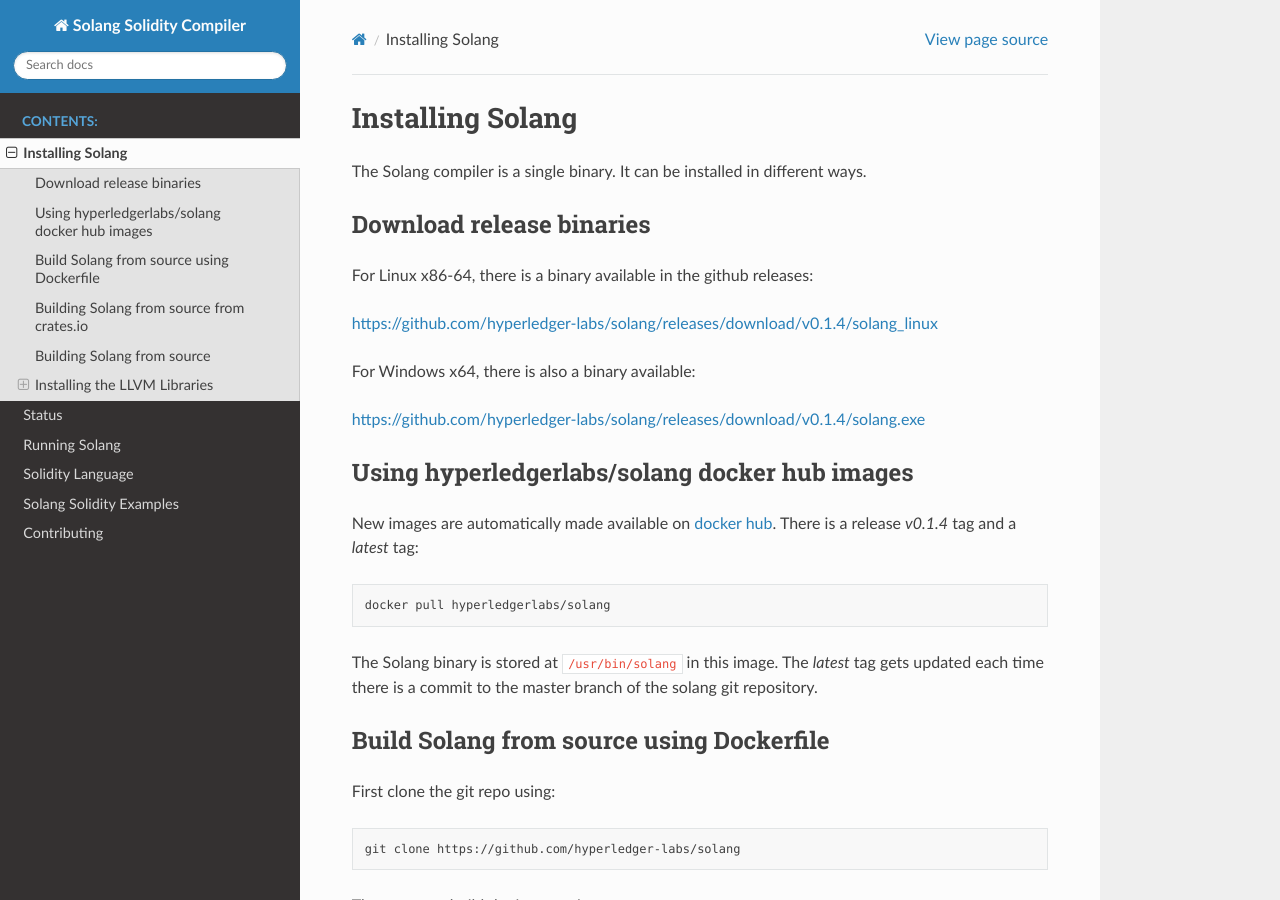
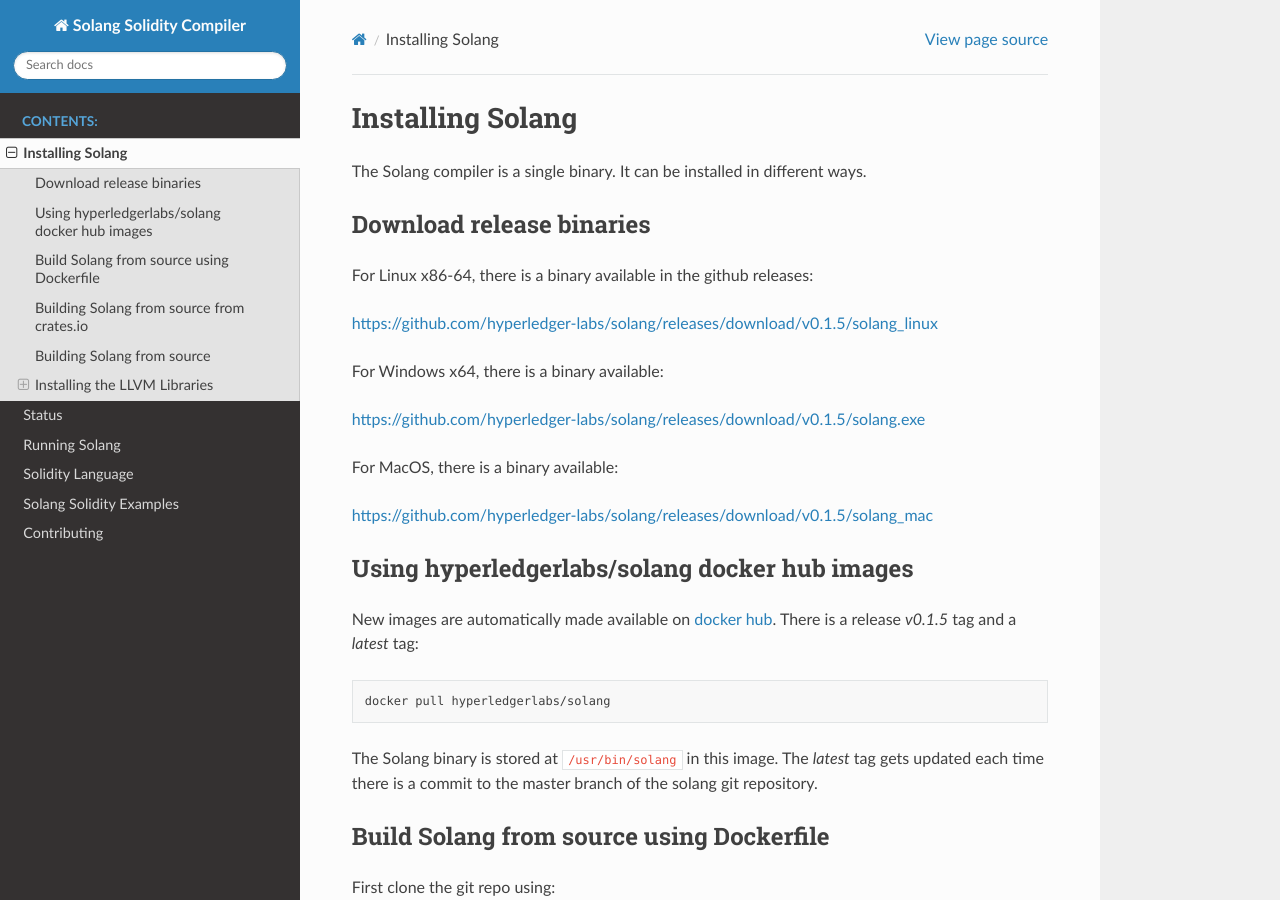
Before and after one commit to hyperledger-solang/solang, a Sphinx documentation site: the page built from docs/installing.rst, in a window 1280 px wide and 900 px high. Built offline with Sphinx 7.4.7 and the Read the Docs theme 2.0.0, drawn with Linux system fonts in a browser that asks for light colours.

Commit message:
Substrate 2.0 and Solidity Function Types
- Function types are implemented
- An experimental [Solana](https://solana.com/) target has been added
- Binaries are generated for Mac

- The Substrate target requires Substrate 2.0
- Various bug fixes (see git log)

Signed-off-by: Sean Young <sean@mess.org>

```diff
--- a/Cargo.toml
+++ b/Cargo.toml
@@ -1,6 +1,6 @@
 [package]
 name = "solang"
-version = "0.1.4"
+version = "0.1.5"
 authors = ["Sean Young <sean@mess.org>"]
 homepage = "https://github.com/hyperledger-labs/solang"
 documentation = "https://solang.readthedocs.io/"
--- a/docs/conf.py
+++ b/docs/conf.py
@@ -22,7 +22,7 @@
 author = 'Sean Young <sean@mess.org>'
 
 # The full version, including alpha/beta/rc tags
-release = '0.1.4'
+release = '0.1.5'
 
 
 # -- General configuration ---------------------------------------------------
--- a/docs/installing.rst
+++ b/docs/installing.rst
@@ -8,18 +8,22 @@
 
 For Linux x86-64, there is a binary available in the github releases:
 
-`<https://github.com/hyperledger-labs/solang/releases/download/v0.1.4/solang_linux>`_
+`<https://github.com/hyperledger-labs/solang/releases/download/v0.1.5/solang_linux>`_
 
-For Windows x64, there is also a binary available:
+For Windows x64, there is a binary available:
 
-`<https://github.com/hyperledger-labs/solang/releases/download/v0.1.4/solang.exe>`_
+`<https://github.com/hyperledger-labs/solang/releases/download/v0.1.5/solang.exe>`_
+
+For MacOS, there is a binary available:
+
+`<https://github.com/hyperledger-labs/solang/releases/download/v0.1.5/solang_mac>`_
 
 Using hyperledgerlabs/solang docker hub images
 ----------------------------------------------
 
 New images are automatically made available on
 `docker hub <https://hub.docker.com/repository/docker/hyperledgerlabs/solang/>`_.
-There is a release `v0.1.4` tag and a `latest` tag:
+There is a release `v0.1.5` tag and a `latest` tag:
 
 .. code-block:: bash
 
```
Also changed, not shown: CHANGELOG.md (+1 -1 lines).
